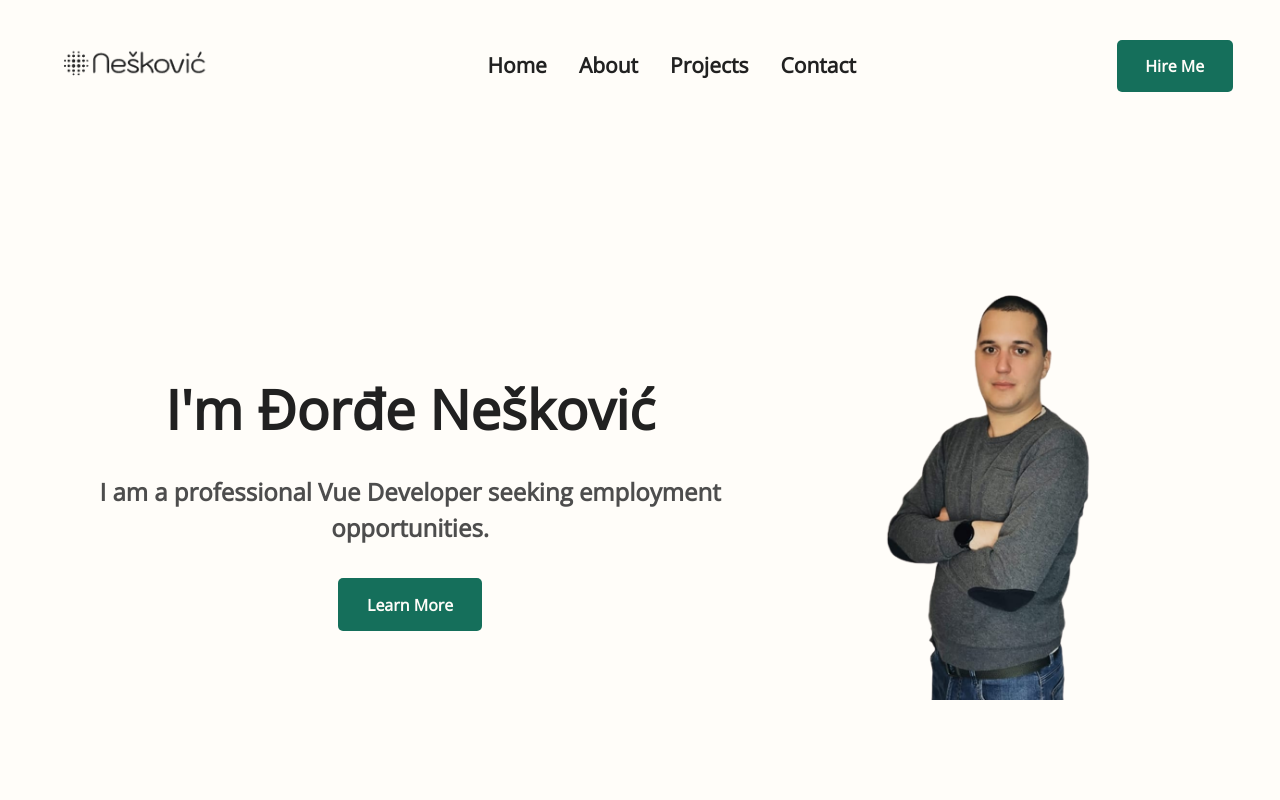
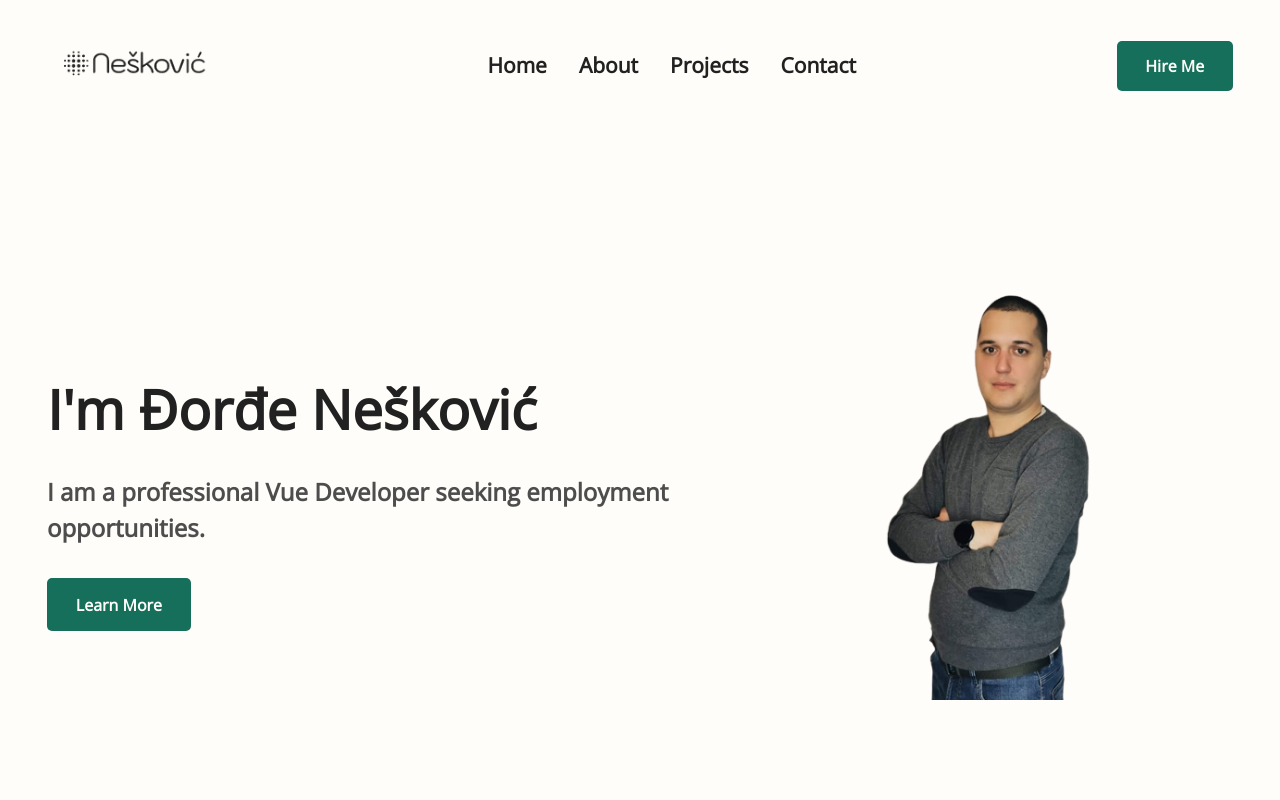
Before and after one commit to djneskovic/portfolio-djordje, a Vue app: page / in a window 1280 px wide. Shown: the top 800 px of the page. Built offline with nearby package versions, Linux system fonts and the light colour scheme.

Commit message:
Fixed button

```diff
--- a/public/css/style.css
+++ b/public/css/style.css
@@ -27,7 +27,8 @@ img {
   background: #156f5b;
   color: #fffdf9;
   padding: 0.7rem 1.1rem;
-  border-radius: 5px; }
+  border-radius: 5px;
+  cursor: pointer; }
   .btn-primary:hover {
     background: #1f846b; }
   @media screen and (min-width: 1024px) {
@@ -107,7 +108,7 @@ img {
       font-size: 2.4rem; } }
   @media screen and (min-width: 780px) {
     .hero-main .hero-context_title {
-      font-size: 1.6rem; } }
+      font-size: 2rem; } }
   @media screen and (min-width: 1024px) {
     .hero-main .hero-context_title {
       font-size: 2.4rem; } }
--- a/src/js/components/ButtonPrimary.vue
+++ b/src/js/components/ButtonPrimary.vue
@@ -1,5 +1,5 @@
 <template>
-	<button class="btn-primary">
+	<a class="btn-primary">
 		<slot></slot>
-	</button>
+	</a>
 </template>
--- a/src/js/pages/HeroPage.vue
+++ b/src/js/pages/HeroPage.vue
@@ -4,13 +4,15 @@
 			<div
 				class="hero-main mt-8 flex flex-col md:flex-row items-center justify-center md:justify-between text-center"
 			>
-				<div class="hero-context">
+				<div
+					class="hero-context md:flex md:flex-col md:justify-center md:items-start"
+				>
 					<h1 class="hero-context_title">I'm Đorđe Nešković</h1>
-					<p class="hero-context_text">
+					<p class="hero-context_text md:text-start">
 						I am a professional Vue Developer seeking
 						employment opportunities.
 					</p>
-					<button-primary class="hero-context_btn"
+					<button-primary href="#about" class="hero-context_btn"
 						>Learn More</button-primary
 					>
 				</div>
--- a/src/scss/components/_button-primary.scss
+++ b/src/scss/components/_button-primary.scss
@@ -3,6 +3,7 @@
 	color: $white;
 	padding: 0.7rem 1.1rem;
 	border-radius: 5px;
+	cursor: pointer;
 
 	&:hover {
 		background: #1f846b;
--- a/src/scss/pages/_heroPage.scss
+++ b/src/scss/pages/_heroPage.scss
@@ -15,7 +15,7 @@
 			}
 
 			@include screen-md {
-				font-size: 1.6rem;
+				font-size: 2rem;
 			}
 
 			@include screen-lg {
```
